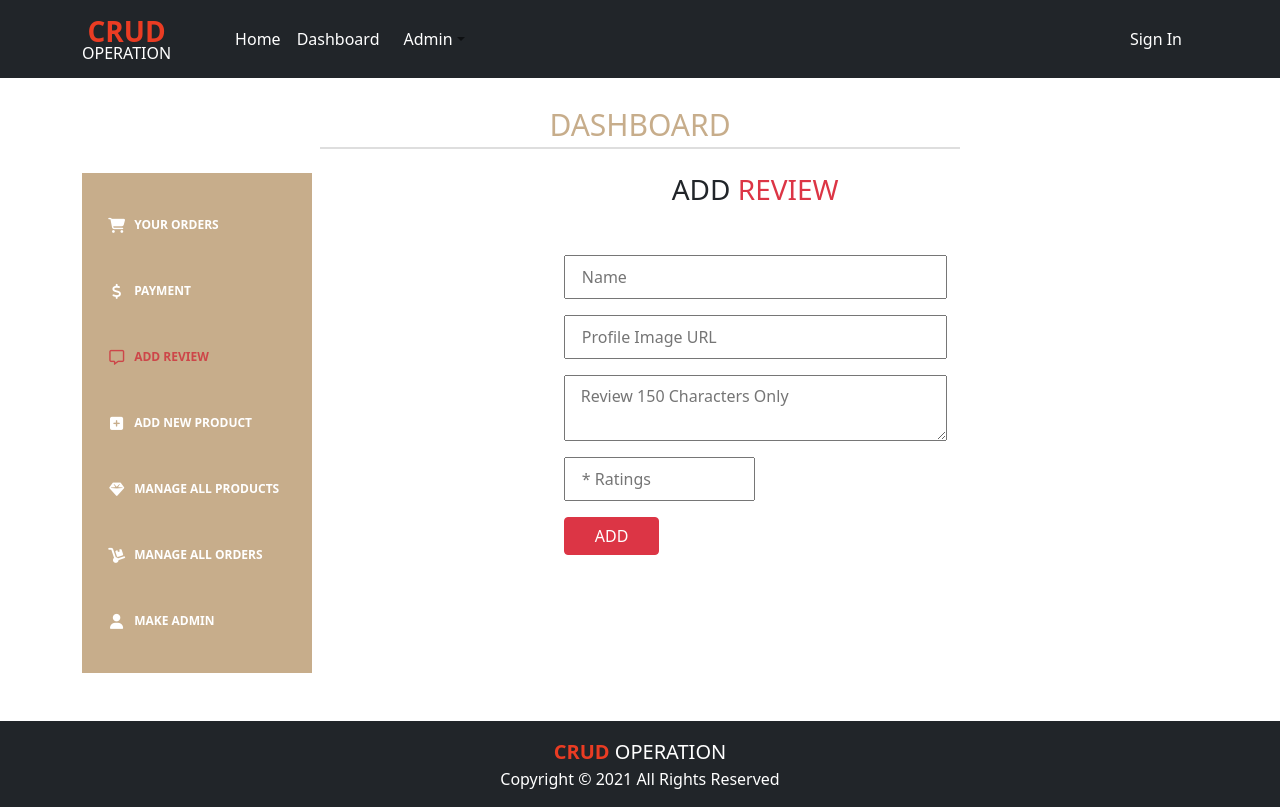
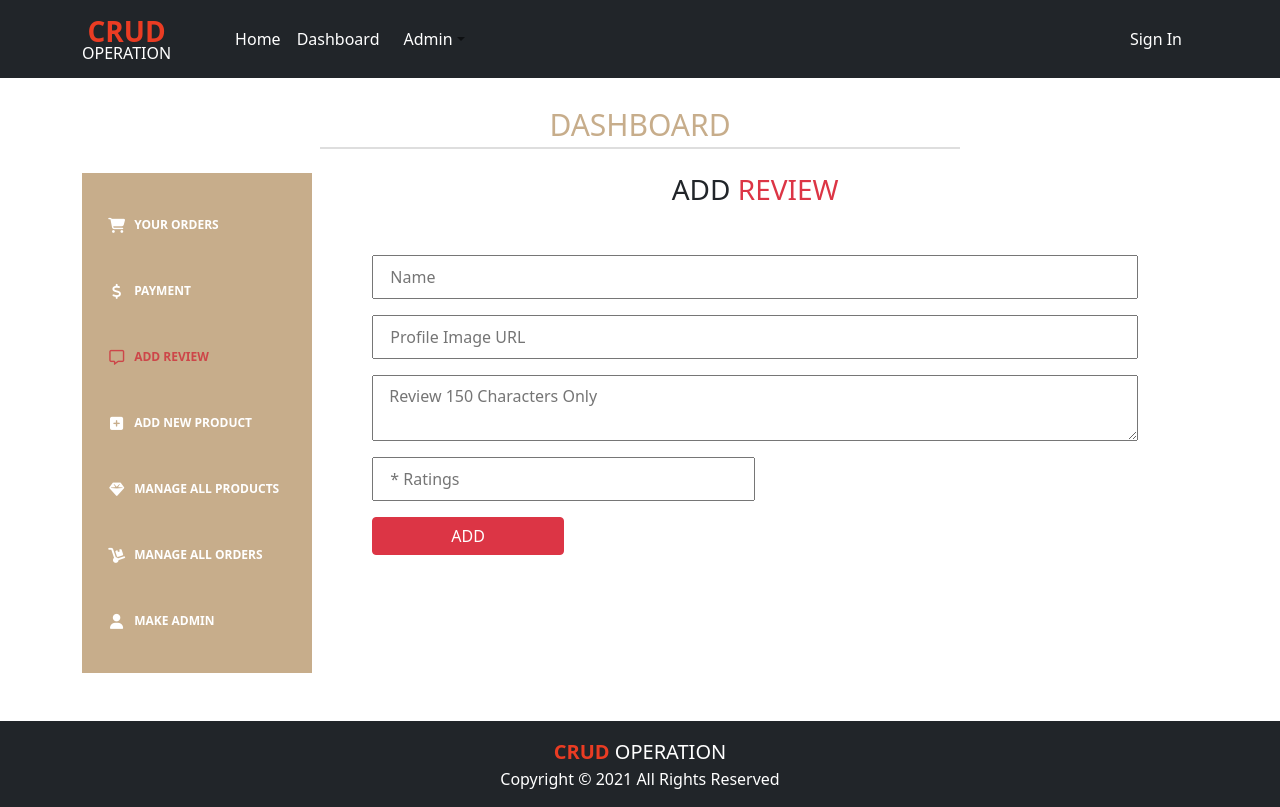
Before and after one commit to React-JS-Beginner/more_crud_site, a React (Create React App) app: page /dashboard/addreview in a window 1280 px wide. Built offline with nearby package versions, Linux system fonts and the light colour scheme; no server answers.

Commit message:
alright-input

```diff
--- a/src/Components/Dashboard/AddNewProduct/AddNewProduct.js
+++ b/src/Components/Dashboard/AddNewProduct/AddNewProduct.js
@@ -33,7 +33,7 @@ const AddNewProduct = () => {
       </h3>
 
       <Form
-        className="d-flex flex-column w-50 mx-auto"
+        className="d-flex flex-column mx-auto"
         onSubmit={handleSubmit(onSubmit)}
       >
         <input
--- a/src/Components/Dashboard/AddReview/AddReview.js
+++ b/src/Components/Dashboard/AddReview/AddReview.js
@@ -31,7 +31,7 @@ const AddReview = () => {
       </h3>
 
       <Form
-        className="d-flex flex-column w-50 mx-auto"
+        className="d-flex flex-column mx-auto"
         onSubmit={handleSubmit(onSubmit)}
       >
         <input
--- a/src/Components/Dashboard/MakeAdmin/MakeAdmin.js
+++ b/src/Components/Dashboard/MakeAdmin/MakeAdmin.js
@@ -43,7 +43,7 @@ const MakeAdmin = () => {
       <Container className="d-flex justify-content-center">
         <form
           onSubmit={handleAdminSubmit}
-          className="mt-5 w-50 d-flex justify-content-center"
+          className="mt-5 d-flex justify-content-center"
         >
           <div className="input-group mb-3">
             <input
```
